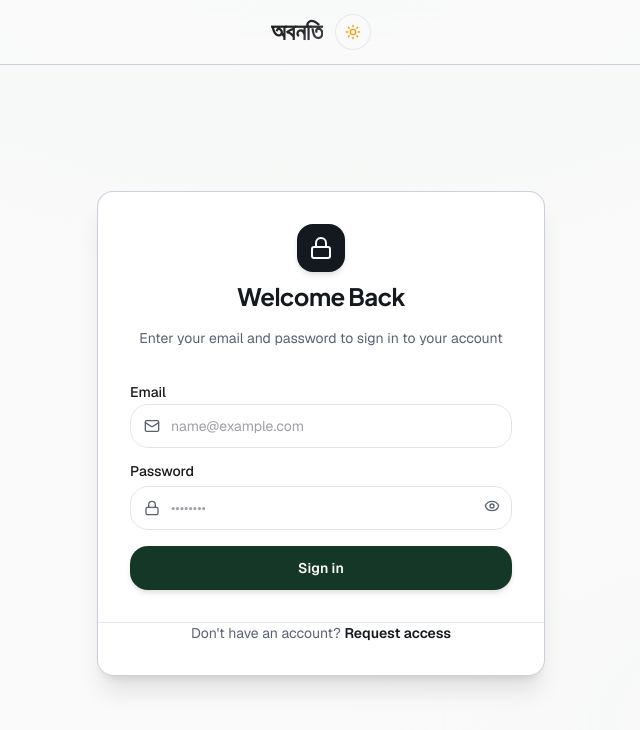
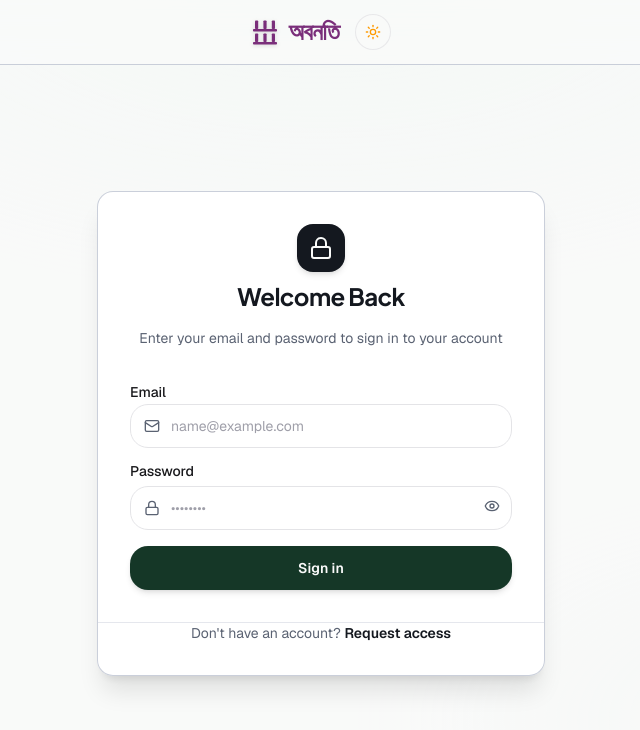
Before and after one commit to sooooojib/udvashh, a Next.js app: page /login in a window 1280 px wide. Shown: the top 730 px of the page, without its empty margins (319-959 px from the left). Built offline with nearby package versions, Linux system fonts and the light colour scheme; no server answers; a web font is replaced by a local one.

Commit message:
feat: add minimalist brand logo with custom 2-tier geometric SVG icon and typography

```diff
--- /dev/null
+++ b/components/brand-logo.tsx
@@ -0,0 +1,52 @@
+import * as React from "react";
+import Link from "next/link";
+import { cn } from "@/lib/utils";
+
+interface BrandLogoProps {
+  className?: string;
+  href?: string;
+}
+
+export function BrandLogo({ className, href = "/dashboard" }: BrandLogoProps) {
+  return (
+    <Link
+      href={href}
+      className={cn(
+        "group inline-flex items-center gap-2.5 cursor-pointer select-none transition-transform duration-200 hover:scale-105 active:scale-95",
+        className
+      )}
+      aria-label="অবনতি Home"
+    >
+      {/* Custom Geometric SVG Icon: 2 identical stacked tiers (each with baseline + 3 upright pillars) */}
+      <svg
+        width="28"
+        height="28"
+        viewBox="0 0 28 28"
+        fill="currentColor"
+        xmlns="http://www.w3.org/2000/svg"
+        className="h-7 w-7 shrink-0 text-[#7A2E7A] dark:text-[#E8EDF0] transition-colors duration-200 group-hover:text-[#9333EA] dark:group-hover:text-[#25A8A2] drop-shadow-sm dark:group-hover:drop-shadow-[0_0_10px_rgba(37,168,162,0.5)]"
+      >
+        {/* Tier 1 (Top) */}
+        {/* 3 Upright Pillars */}
+        <rect x="4" y="2.5" width="3.2" height="8.5" rx="0.8" />
+        <rect x="12.4" y="2.5" width="3.2" height="8.5" rx="0.8" />
+        <rect x="20.8" y="2.5" width="3.2" height="8.5" rx="0.8" />
+        {/* Baseline Bar */}
+        <rect x="2" y="11" width="24" height="2.5" rx="0.8" />
+
+        {/* Tier 2 (Bottom) */}
+        {/* 3 Upright Pillars */}
+        <rect x="4" y="15.5" width="3.2" height="8.5" rx="0.8" />
+        <rect x="12.4" y="15.5" width="3.2" height="8.5" rx="0.8" />
+        <rect x="20.8" y="15.5" width="3.2" height="8.5" rx="0.8" />
+        {/* Baseline Bar */}
+        <rect x="2" y="24" width="24" height="2.5" rx="0.8" />
+      </svg>
+
+      {/* Brand Name Typography ("অবনতি") */}
+      <span className="font-bengali text-2xl font-bold tracking-tight leading-none text-[#7A2E7A] dark:text-[#E8EDF0] transition-colors duration-200 group-hover:text-[#9333EA] dark:group-hover:text-[#25A8A2]">
+        অবনতি
+      </span>
+    </Link>
+  );
+}
--- a/components/header.tsx
+++ b/components/header.tsx
@@ -1,4 +1,4 @@
-import Link from "next/link";
+import { BrandLogo } from "@/components/brand-logo";
 import { createClient } from "@/utils/supabase/server";
 import { logout } from "@/app/actions/auth";
 import { Button } from "@/components/ui/button";
@@ -28,16 +28,9 @@ export async function Header() {
           )}
         </div>
 
-        {/* Center: Custom Typographic Brand Logo "অবনতি" + Mode Change Button */}
-        <div className="flex items-center justify-center gap-3">
-          <Link
-            href="/dashboard"
-            className="flex items-center transition-all duration-300 hover:opacity-90 hover:drop-shadow-[0_0_12px_rgba(37,168,162,0.35)]"
-          >
-            <span className="font-bengali text-2xl font-extrabold tracking-normal bg-gradient-to-br from-zinc-900 via-zinc-800 to-zinc-600 dark:from-white dark:via-[#E8EDF0] dark:to-[#9AA7AE] bg-clip-text text-transparent select-none">
-              অবনতি
-            </span>
-          </Link>
+        {/* Center: Minimalist Geometric Brand Logo + Mode Change Button */}
+        <div className="flex items-center justify-center gap-4">
+          <BrandLogo />
           <ThemeToggle />
         </div>
 
```
